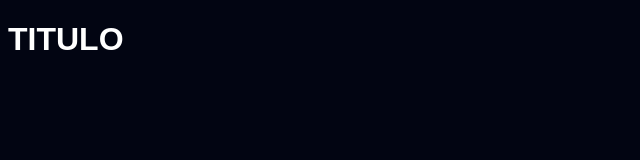
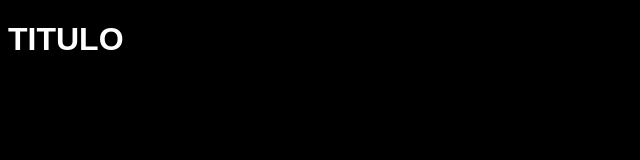
Before and after one commit to JhonatanVeliz/prueba, a plain HTML site: page index.html in a window 1280 px wide. Shown: the whole page, without its empty margins (0-640 px from the left). Drawn offline with Linux system fonts and the light colour scheme.

Commit message:
initial commit

```diff
--- /dev/null
+++ b/index.css
@@ -0,0 +1,3 @@
+body{
+    background-color: black;
+}
--- a/index.html
+++ b/index.html
@@ -4,11 +4,7 @@
     <meta charset="UTF-8">
     <meta name="viewport" content="width=device-width, initial-scale=1.0">
     <title>PRUEBA</title>
-    <style>
-        body{
-            background-color: #020512;
-        }
-    </style>
+    <link rel="stylesheet" href="./index.css">
 </head>
 <body>
 
```
Also changed, not shown: 1 other file.
